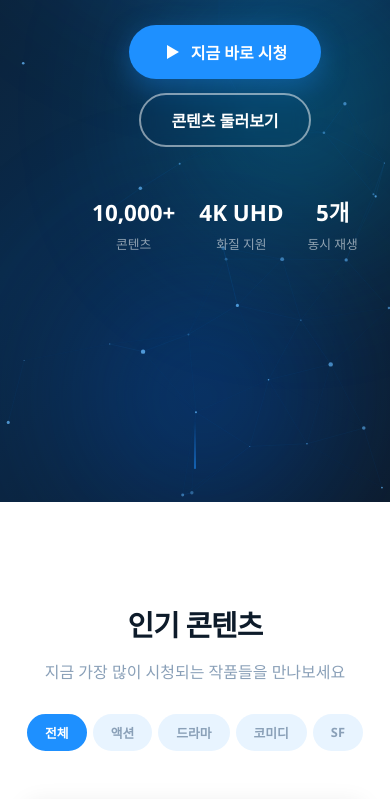
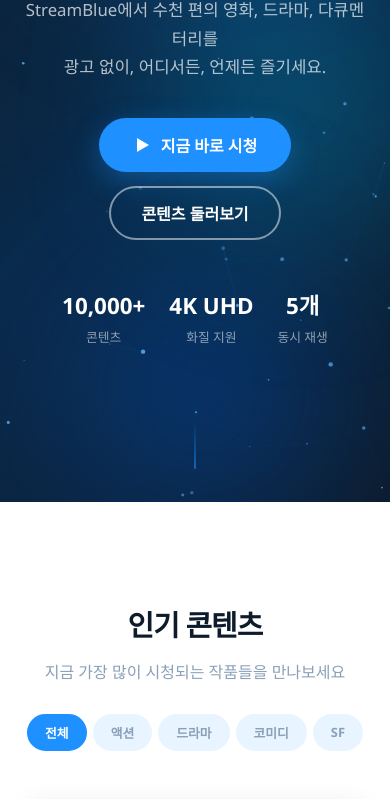
Before and after one commit to jongzzang1230-cyber/OTT-Landing, a website: page index.html in a window 390 px wide. Shown: the part 342-1141 px from the top of the page. Drawn offline with Linux system fonts and the light colour scheme.

Commit message:
fix: nav와 hero-content 수직 정렬 일치 (hero-inner 컨테이너 도입)

```diff
--- a/index.html
+++ b/index.html
@@ -42,6 +42,7 @@
       <div class="hero-orb orb3"></div>
       <canvas id="particleCanvas"></canvas>
     </div>
+    <div class="hero-inner">
     <div class="hero-content animate-on-scroll">
       <div class="hero-badge">
         <span class="badge-dot"></span> 신규 오리지널 공개
@@ -97,6 +98,7 @@
         <div class="mc-info"><span>우주의 끝</span></div>
       </div>
     </div>
+    </div><!-- /hero-inner -->
     <div class="scroll-indicator" id="scrollIndicator">
       <div class="scroll-line"></div>
     </div>
--- a/style.css
+++ b/style.css
@@ -168,7 +168,12 @@ button { cursor: pointer; border: none; background: none; font-family: inherit;
   position: relative; min-height: 100vh;
   display: flex; align-items: center;
   background: linear-gradient(135deg, #0d1b2a 0%, #0a2a4a 50%, #0d1b2a 100%);
-  overflow: hidden; padding: 100px 24px 60px;
+  overflow: hidden; padding: 100px 0 60px;
+}
+.hero-inner {
+  max-width: 1200px; margin: 0 auto; width: 100%;
+  display: flex; align-items: center;
+  position: relative; z-index: 2;
 }
 .hero-bg { position: absolute; inset: 0; pointer-events: none; }
 .hero-orb {
@@ -185,7 +190,6 @@ button { cursor: pointer; border: none; background: none; font-family: inherit;
 .hero-content {
   position: relative; z-index: 2;
   max-width: 600px; flex: 1;
-  padding-left: 60px;
 }
 .hero-badge {
   display: inline-flex; align-items: center; gap: 8px;
@@ -586,6 +590,10 @@ button { cursor: pointer; border: none; background: none; font-family: inherit;
 /* ============================================================
    RESPONSIVE
    ============================================================ */
+@media (max-width: 1247px) {
+  .hero-inner { padding: 0 24px; }
+}
+
 @media (max-width: 1024px) {
   .content-grid { grid-template-columns: repeat(2,1fr); }
   .meta-cards { grid-template-columns: repeat(2,1fr); }
@@ -610,7 +618,8 @@ button { cursor: pointer; border: none; background: none; font-family: inherit;
   .hamburger { display: flex; }
   .btn-outline-sm { display: none; }
 
-  .hero { flex-direction: column; text-align: center; padding: 100px 24px 60px; }
+  .hero { padding: 100px 0 60px; }
+  .hero-inner { flex-direction: column; text-align: center; padding: 0 24px; }
   .hero-content { max-width: 100%; }
   .hero-badge { justify-content: center; }
   .hero-cta { justify-content: center; }
```
